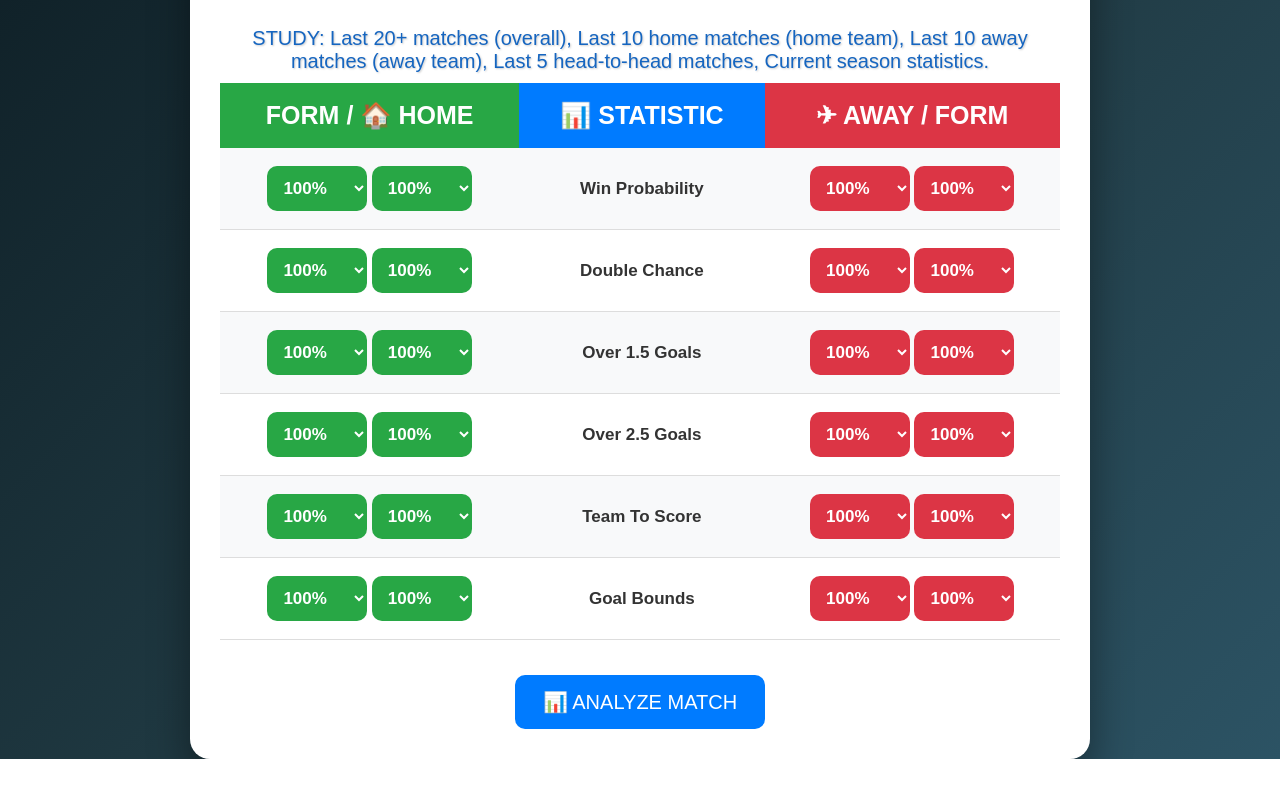
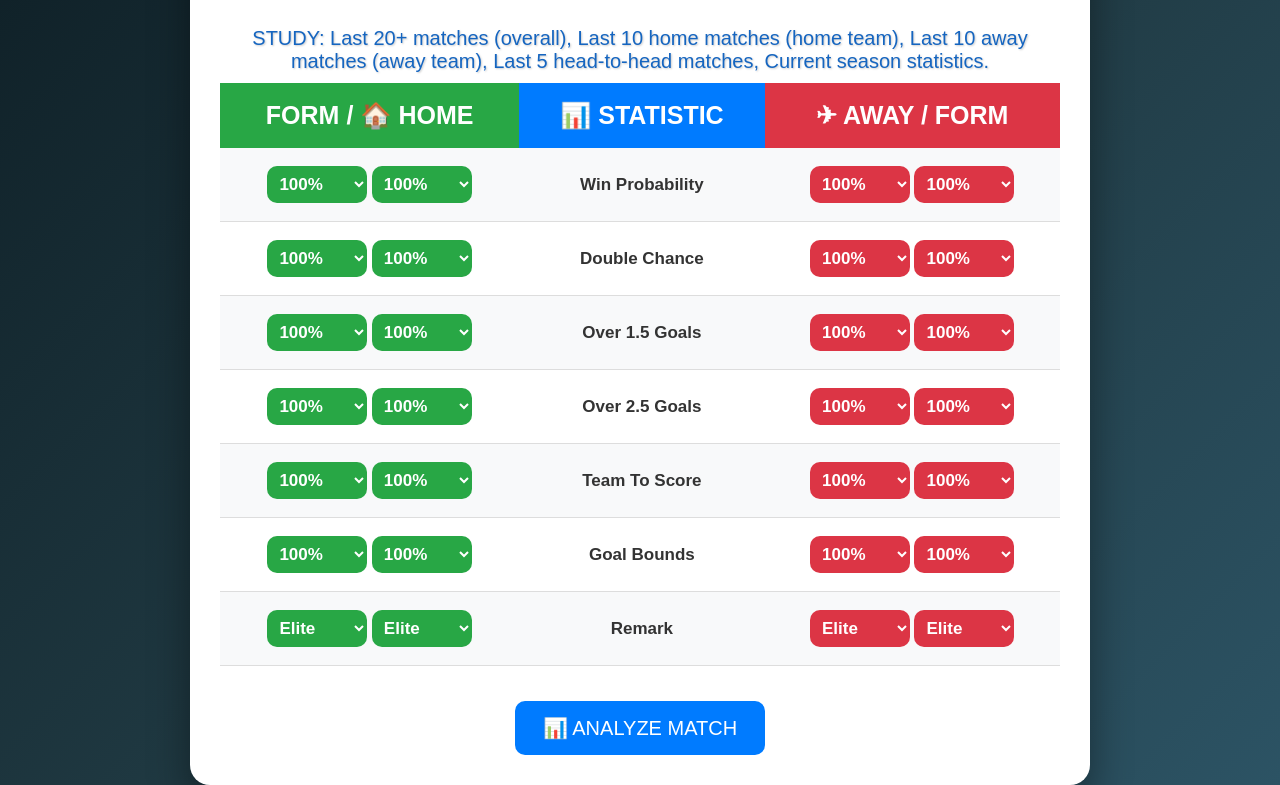
Before and after one commit to maza0419/checkforecast, a plain HTML site: page content/index..html in a window 1280 px wide. Shown: the part 77-862 px from the top of the page. Before the commit the page ends 836 px from the top, so only its background shows below. Drawn offline with Linux system fonts and the light colour scheme.

Commit message:
Update index..html

```diff
--- a/content/index..html
+++ b/content/index..html
@@ -121,7 +121,7 @@ tr:hover{
 select{
 
     width:100px;
-    padding:12px;
+    padding:8px;
     font-size:17px;
     font-weight:bold;
     border:none;
@@ -681,6 +681,71 @@ button:hover{
 
     </tr>
 
+    <tr>
+
+        <td>
+
+            <select class="home">
+
+                <option>Elite</option>
+                <option>V Strong</option>
+                <option>Strong</option>
+                <option>Good</option>
+                <option>Average</option>
+                <option>Weak</option>
+                <option>V Weak</option>
+
+            </select>
+
+            <select class="home">
+
+                <option>Elite</option>
+                <option>V Strong</option>
+                <option>Strong</option>
+                <option>Good</option>
+                <option>Average</option>
+                <option>Weak</option>
+                <option>V Weak</option>
+
+            </select>
+
+        </td>
+
+
+
+        <td class="stat">Remark</td>
+
+        <td>
+
+            <select class="away">
+
+                <option>Elite</option>
+                <option>V Strong</option>
+                <option>Strong</option>
+                <option>Good</option>
+                <option>Average</option>
+                <option>Weak</option>
+                <option>V Weak</option>
+
+            </select>
+
+            <select class="away">
+
+                <option>Elite</option>
+                <option>V Strong</option>
+                <option>Strong</option>
+                <option>Good</option>
+                <option>Average</option>
+                <option>Weak</option>
+                <option>V Weak</option>
+
+            </select>
+
+
+        </td>
+
+    </tr>
+
 </table>
 
 <button id="analyzeBtn">📊 ANALYZE MATCH</button>
```
